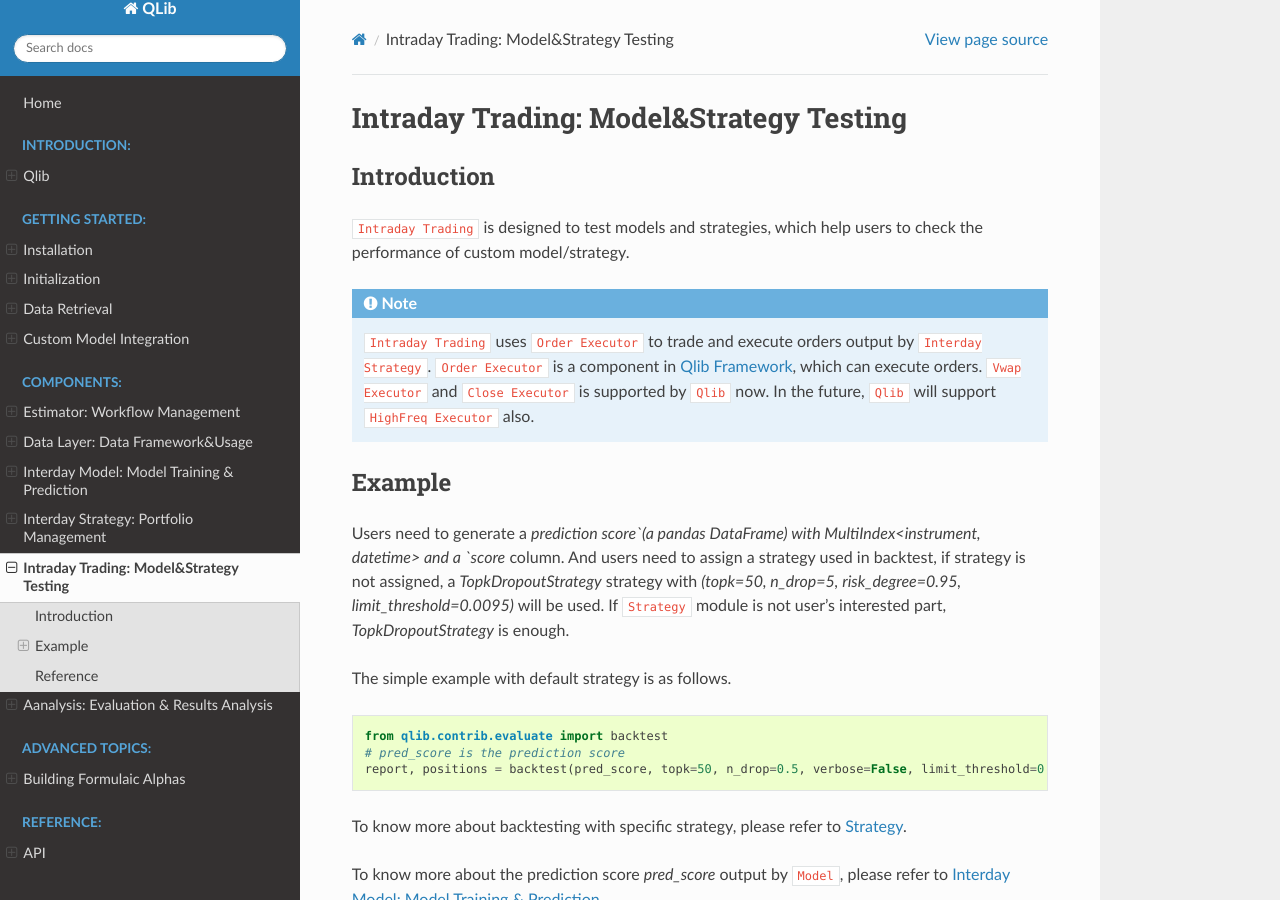
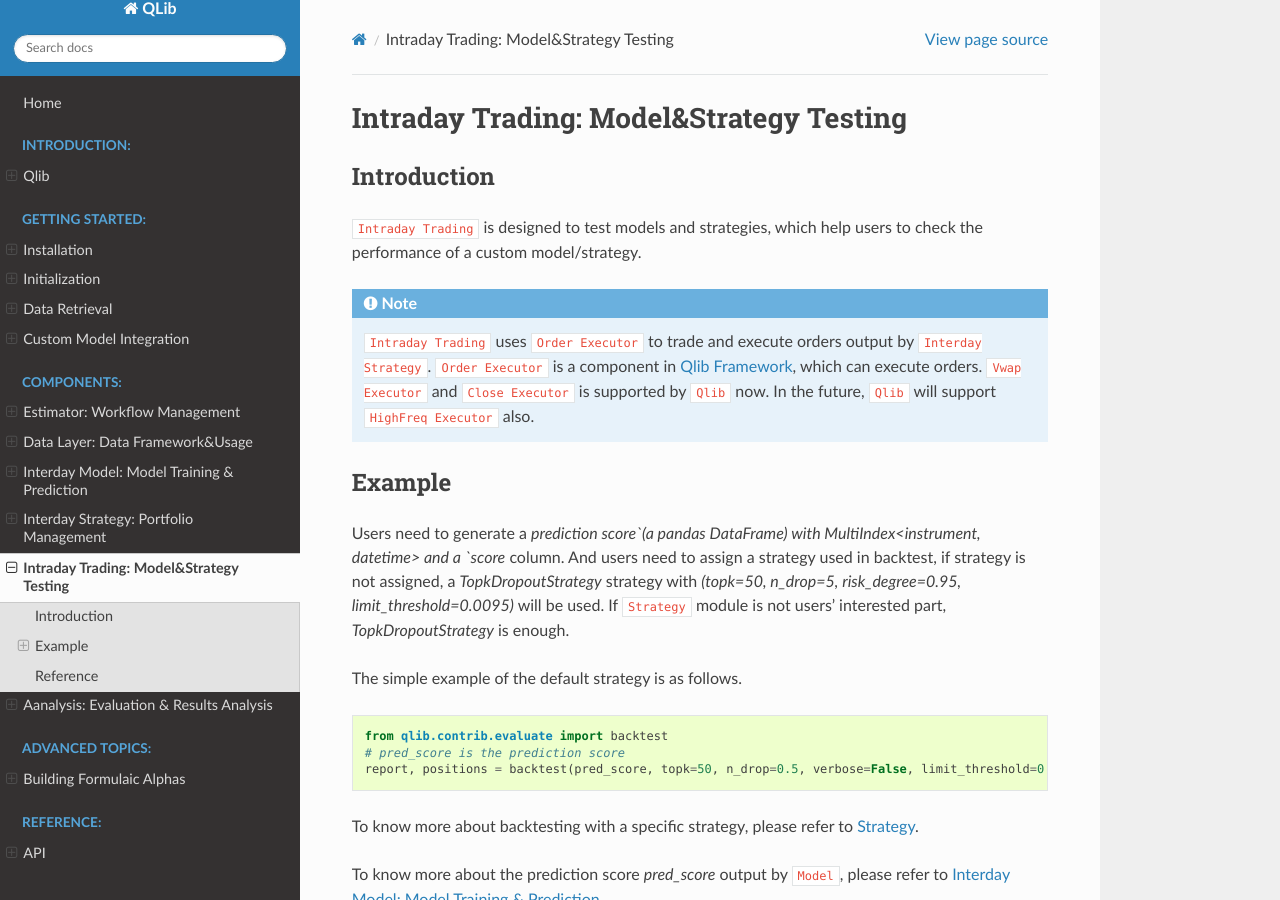
Before and after one commit to microsoft/qlib, a Sphinx documentation site: the page built from docs/component/backtest.rst, in a window 1280 px wide and 900 px high. Built offline with Sphinx 7.4.7 and the Read the Docs theme 2.0.0, drawn with Linux system fonts in a browser that asks for light colours; pages that are not in the unit, such as notebooks, are missing from menus.

Commit message:
Update backtest.rst

```diff
--- a/docs/component/backtest.rst
+++ b/docs/component/backtest.rst
@@ -7,7 +7,7 @@
 Introduction
 ===================
 
-``Intraday Trading`` is designed to test models and strategies, which help users to check the performance of custom model/strategy.
+``Intraday Trading`` is designed to test models and strategies, which help users to check the performance of a custom model/strategy.
 
 
 .. note::
@@ -21,9 +21,9 @@
 
 Users need to generate a `prediction score`(a pandas DataFrame) with MultiIndex<instrument, datetime> and a `score` column. And users need to assign a strategy used in backtest, if strategy is not assigned,
 a `TopkDropoutStrategy` strategy with `(topk=50, n_drop=5, risk_degree=0.95, limit_threshold=0.0095)` will be used.
-If ``Strategy`` module is not user's interested part, `TopkDropoutStrategy` is enough.
+If ``Strategy`` module is not users' interested part, `TopkDropoutStrategy` is enough.
 
-The simple example with default strategy is as follows.
+The simple example of the default strategy is as follows.
 
 .. code-block:: python
 
@@ -31,7 +31,7 @@
     # pred_score is the prediction score
     report, positions = backtest(pred_score, topk=50, n_drop=0.5, verbose=False, limit_threshold=0.0095)
 
-To know more about backtesting with specific strategy, please refer to `Strategy <strategy.html>`_.
+To know more about backtesting with a specific strategy, please refer to `Strategy <strategy.html>`_.
 
 To know more about the prediction score `pred_score` output by ``Model``, please refer to `Interday Model: Model Training & Prediction <model.html>`_.
 
```
